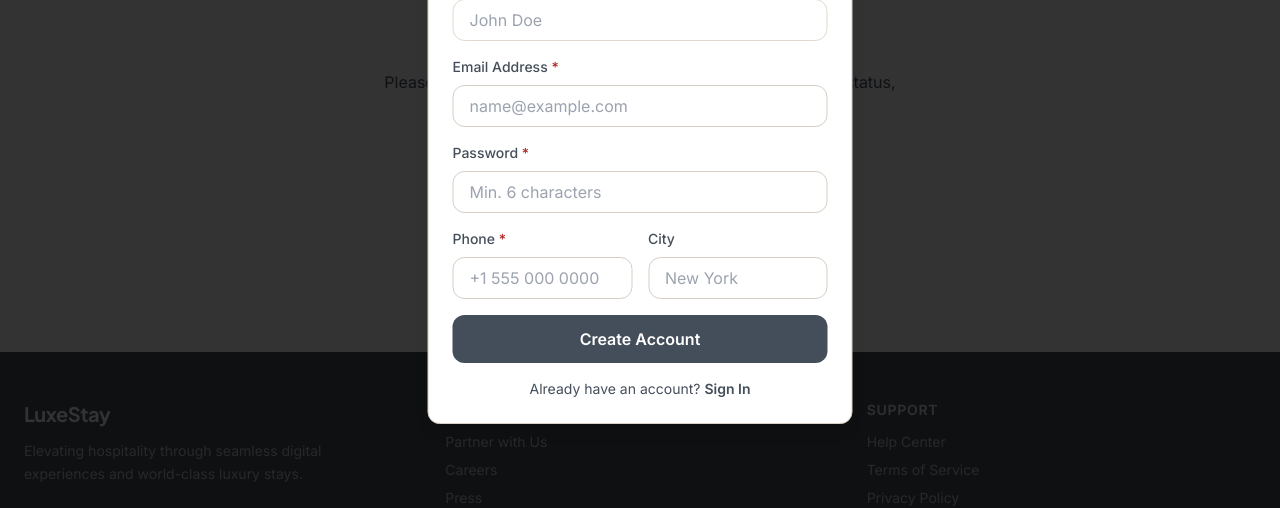
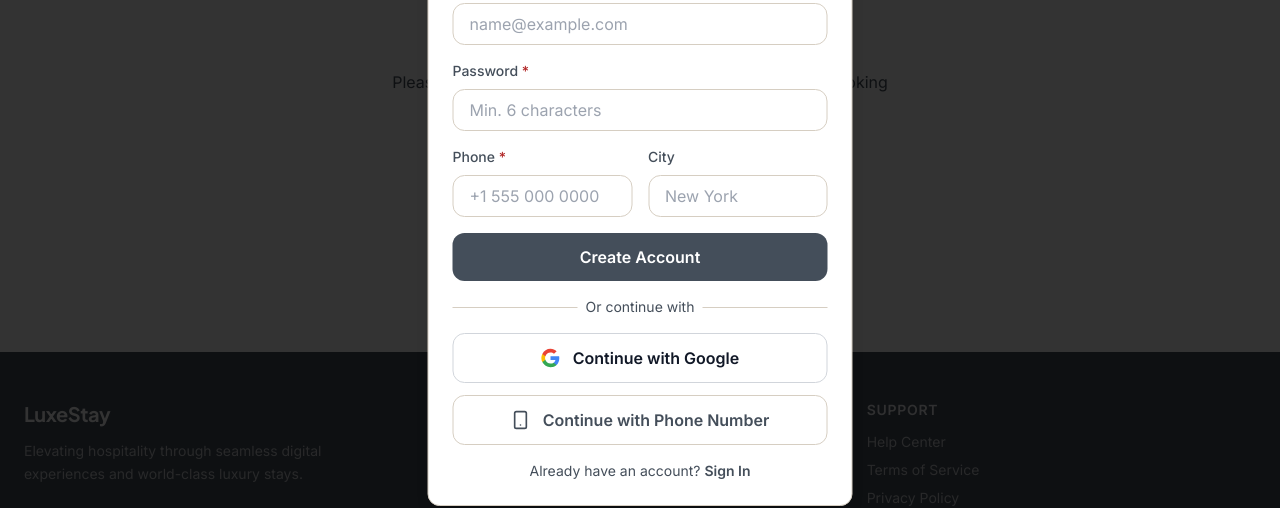
Before and after one commit to pavani163416/hotel-management, a React (Vite) app in the folder frontend/: page /profile in a window 1280 px wide. Both pictures are taken after a click on the button "Sign Up". Shown: the part 247-755 px from the top of the page. Built offline with nearby package versions, Linux system fonts and the light colour scheme; no server answers.

Commit message:
Restore auth options and simplify profile

```diff
--- a/frontend/src/components/AuthModal.tsx
+++ b/frontend/src/components/AuthModal.tsx
@@ -1,7 +1,7 @@
 import { useState, useEffect } from "react";
 import { Dialog, DialogContent, DialogHeader, DialogTitle } from "@/components/ui/dialog";
 import { useBooking } from "@/context/BookingContext";
-import { Loader2 } from "lucide-react";
+import { Loader2, Smartphone } from "lucide-react";
 import api from "@/services/api";
 
 type AuthModalProps = {
@@ -12,7 +12,7 @@ type AuthModalProps = {
 
 export function AuthModal({ isOpen, onClose, defaultMode = "signin" }: AuthModalProps) {
   const { setUser } = useBooking();
-  const [mode, setMode]         = useState<"signin" | "signup">(defaultMode);
+  const [mode, setMode]         = useState<"signin" | "signup" | "phone">(defaultMode);
   const [loading, setLoading]   = useState(false);
   const [error, setError]       = useState("");
   const [email, setEmail]       = useState("");
@@ -64,12 +64,91 @@ export function AuthModal({ isOpen, onClose, defaultMode = "signin" }: AuthModal
     }
   };
 
+  const finishAuth = (d: any) => {
+    localStorage.setItem("luxe_customer_token", d.token);
+    setUser({ name: d.name, email: d.email, phone: d.phone || "", city: d.city || "" });
+    onClose(); resetForm();
+  };
+
+  const loadGoogleScript = () =>
+    new Promise<void>((resolve, reject) => {
+      if ((window as any).google?.accounts?.id) return resolve();
+      const script = document.createElement("script");
+      script.src = "https://accounts.google.com/gsi/client";
+      script.async = true;
+      script.defer = true;
+      script.onload = () => resolve();
+      script.onerror = () => reject(new Error("Google sign-in could not be loaded."));
+      document.head.appendChild(script);
+    });
+
+  const handleGoogleLogin = async () => {
+    const clientId = import.meta.env.VITE_GOOGLE_CLIENT_ID;
+    if (!clientId) {
+      setError("Google sign-in is not configured yet.");
+      return;
+    }
+
+    setError("");
+    setLoading(true);
+    try {
+      await loadGoogleScript();
+      (window as any).google.accounts.id.initialize({
+        client_id: clientId,
+        callback: async (response: any) => {
+          try {
+            const res: any = await api.post("/auth/google", { idToken: response.credential });
+            finishAuth(res.data?.data ?? res.data);
+          } catch (err: any) {
+            setError(err.message || "Google sign-in failed.");
+          } finally {
+            setLoading(false);
+          }
+        },
+      });
+      (window as any).google.accounts.id.prompt();
+    } catch (err: any) {
+      setError(err.message || "Google sign-in failed.");
+      setLoading(false);
+    }
+  };
+
+  const AuthOptions = () => (
+    <>
+      <div className="relative my-5">
+        <div className="absolute inset-0 flex items-center">
+          <div className="w-full border-t border-border" />
+        </div>
+        <div className="relative flex justify-center text-sm">
+          <span className="px-2 bg-background text-muted-foreground">Or continue with</span>
+        </div>
+      </div>
+      <div className="grid gap-3">
+        <button type="button" onClick={handleGoogleLogin} disabled={loading}
+          className="w-full bg-white hover:bg-gray-50 text-gray-900 border border-gray-300 py-3 rounded-xl font-semibold flex items-center justify-center gap-3 transition-base">
+          <svg className="w-5 h-5" viewBox="0 0 24 24" aria-hidden="true">
+            <path fill="#4285F4" d="M22.56 12.25c0-.78-.07-1.53-.2-2.25H12v4.26h5.92c-.26 1.37-1.04 2.53-2.21 3.31v2.77h3.57c2.08-1.92 3.28-4.74 3.28-8.09z"/>
+            <path fill="#34A853" d="M12 23c2.97 0 5.46-.98 7.28-2.66l-3.57-2.77c-.98.66-2.23 1.06-3.71 1.06-2.86 0-5.29-1.93-6.16-4.53H2.18v2.84C3.99 20.53 7.7 23 12 23z"/>
+            <path fill="#FBBC05" d="M5.84 14.09c-.22-.66-.35-1.36-.35-2.09s.13-1.43.35-2.09V7.07H2.18C1.43 8.55 1 10.22 1 12s.43 3.45 1.18 4.93l2.85-2.22.81-.62z"/>
+            <path fill="#EA4335" d="M12 5.38c1.62 0 3.06.56 4.21 1.64l3.15-3.15C17.45 2.09 14.97 1 12 1 7.7 1 3.99 3.47 2.18 7.07l3.66 2.84c.87-2.6 3.3-4.53 6.16-4.53z"/>
+          </svg>
+          Continue with Google
+        </button>
+        <button type="button" onClick={() => { setMode("phone"); setError(""); }}
+          className="w-full bg-card hover:bg-secondary text-primary border border-border py-3 rounded-xl font-semibold flex items-center justify-center gap-3 transition-base">
+          <Smartphone className="w-5 h-5" />
+          Continue with Phone Number
+        </button>
+      </div>
+    </>
+  );
+
   return (
     <Dialog open={isOpen} onOpenChange={handleOpenChange}>
       <DialogContent className="sm:max-w-[425px]">
         <DialogHeader>
           <DialogTitle className="font-display text-2xl font-bold">
-            {mode === "signin" ? "Welcome Back" : "Create an Account"}
+            {mode === "signin" ? "Welcome Back" : mode === "phone" ? "Continue with Phone" : "Create an Account"}
           </DialogTitle>
         </DialogHeader>
 
@@ -92,13 +171,14 @@ export function AuthModal({ isOpen, onClose, defaultMode = "signin" }: AuthModal
               className="w-full bg-primary hover:bg-primary/90 text-primary-foreground py-3 rounded-xl font-semibold flex items-center justify-center transition-base mt-2">
               {loading ? <Loader2 className="w-5 h-5 animate-spin" /> : "Sign In"}
             </button>
+            <AuthOptions />
             <p className="text-center text-sm text-muted-foreground mt-4">
               Don't have an account?{" "}
               <button type="button" onClick={() => { setMode("signup"); resetForm(); }}
                 className="text-primary hover:underline font-semibold">Sign Up</button>
             </p>
           </form>
-        ) : (
+        ) : mode === "signup" ? (
           <form onSubmit={handleSignUp} className="space-y-4 mt-4">
             <div className="space-y-2">
               <label className="block text-sm font-medium">Full Name <span className="text-destructive">*</span></label>
@@ -137,12 +217,35 @@ export function AuthModal({ isOpen, onClose, defaultMode = "signin" }: AuthModal
               className="w-full bg-primary hover:bg-primary/90 text-primary-foreground py-3 rounded-xl font-semibold flex items-center justify-center transition-base mt-2">
               {loading ? <Loader2 className="w-5 h-5 animate-spin" /> : "Create Account"}
             </button>
+            <AuthOptions />
             <p className="text-center text-sm text-muted-foreground mt-4">
               Already have an account?{" "}
               <button type="button" onClick={() => { setMode("signin"); resetForm(); }}
                 className="text-primary hover:underline font-semibold">Sign In</button>
             </p>
           </form>
+        ) : (
+          <div className="space-y-4 mt-4">
+            <div className="space-y-2">
+              <label className="block text-sm font-medium">Phone Number</label>
+              <input type="tel" value={phone} onChange={e => setPhone(e.target.value)}
+                className="w-full px-4 py-2 border border-border rounded-lg outline-none focus:border-accent"
+                placeholder="+1 555 000 0000" autoComplete="tel" />
+            </div>
+            <p className="text-sm text-muted-foreground">
+              Phone number sign-in needs OTP service configuration. Use email/password or Google for now.
+            </p>
+            {error && <p className="text-destructive text-sm font-medium">{error}</p>}
+            <button type="button" onClick={() => { setMode("signup"); setError(""); }}
+              className="w-full bg-primary hover:bg-primary/90 text-primary-foreground py-3 rounded-xl font-semibold transition-base">
+              Continue to Create Account
+            </button>
+            <p className="text-center text-sm text-muted-foreground mt-4">
+              Prefer email?{" "}
+              <button type="button" onClick={() => { setMode("signin"); resetForm(); }}
+                className="text-primary hover:underline font-semibold">Sign In</button>
+            </p>
+          </div>
         )}
       </DialogContent>
     </Dialog>
--- a/frontend/src/pages/Profile.tsx
+++ b/frontend/src/pages/Profile.tsx
@@ -1,5 +1,5 @@
 import { useState, useEffect } from "react";
-import { User, Save, Award, LogOut, Mail, CheckCircle2 } from "lucide-react";
+import { User, Save, LogOut, Mail, CheckCircle2 } from "lucide-react";
 import Layout from "@/components/Layout";
 import { useBooking } from "@/context/BookingContext";
 import { AuthModal } from "@/components/AuthModal";
@@ -56,7 +56,7 @@ const Profile = () => {
         <div className="container py-20 max-w-xl text-center flex flex-col items-center">
           <div className="grid place-items-center w-24 h-24 rounded-full bg-accent/10 text-accent mb-6"><User className="w-10 h-10" /></div>
           <h1 className="font-display text-3xl font-bold mb-4">Account Profile</h1>
-          <p className="text-muted-foreground mb-8">Please log in to view and manage your profile details, loyalty status, and booking history.</p>
+          <p className="text-muted-foreground mb-8">Please log in to view and manage your profile details and booking history.</p>
           <div className="flex items-center gap-4">
             <button onClick={() => openAuth("signin")} className="px-6 py-2.5 text-sm font-semibold rounded-lg bg-accent text-accent-foreground hover:bg-accent/90 transition-base">Sign In</button>
             <button onClick={() => openAuth("signup")} className="px-6 py-2.5 text-sm font-semibold rounded-lg border border-border hover:bg-accent/5 transition-base">Create Account</button>
@@ -66,8 +66,6 @@ const Profile = () => {
       </Layout>
     );
   }
-
-  const completed = bookings.filter((b) => b.status !== "Cancelled").length;
 
   return (
     <Layout>
@@ -79,7 +77,6 @@ const Profile = () => {
             </div>
             <div>
               <h1 className="font-display text-2xl sm:text-3xl font-bold">{user.name}</h1>
-              <span className="inline-block mt-2 bg-accent/15 text-accent px-3 py-1 rounded-md text-xs font-bold uppercase tracking-wider">Platinum Member</span>
               <p className="text-muted-foreground text-sm mt-1">{user.city}</p>
             </div>
           </div>
@@ -105,7 +102,7 @@ const Profile = () => {
           </div>
         </div>
 
-        <div className="grid lg:grid-cols-[1fr_320px] gap-6">
+        <div className="max-w-3xl">
           <form onSubmit={save} className="bg-card border border-border rounded-2xl p-6">
             <h2 className="font-display text-xl font-bold mb-5">Personal Information</h2>
             <div className="grid sm:grid-cols-2 gap-5">
@@ -121,24 +118,6 @@ const Profile = () => {
               {saved && <span className="text-accent text-sm font-medium animate-fade-in">Profile updated!</span>}
             </div>
           </form>
-
-          <aside className="bg-primary text-primary-foreground rounded-2xl p-6">
-            <div className="flex items-center gap-2 mb-3">
-              <Award className="w-5 h-5 text-accent" />
-              <h3 className="font-display text-lg font-bold text-primary-foreground">Loyalty Status</h3>
-            </div>
-            <p className="font-display text-4xl font-bold text-primary-foreground">{2450 + completed * 150}</p>
-            <p className="text-primary-foreground/70 text-sm">Points</p>
-            <div className="mt-4 h-2 bg-primary-foreground/15 rounded-full overflow-hidden">
-              <div className="h-full bg-accent rounded-full" style={{ width: "78%" }} />
-            </div>
-            <p className="text-primary-foreground/80 text-xs mt-2">550 points to <span className="text-accent font-semibold">Diamond Status</span></p>
-            <div className="mt-6 pt-6 border-t border-primary-foreground/15 space-y-3 text-sm">
-              <Stat label="Completed Bookings" value={String(completed)} />
-              <Stat label="Member Since" value="Feb 2024" />
-              <Stat label="Preferred Region" value="Europe" />
-            </div>
-          </aside>
         </div>
       </div>
       <style>{`.input{width:100%;padding:.6rem 1rem;border:1px solid hsl(var(--border));border-radius:.5rem;outline:none;font-size:.875rem;background:transparent;color:hsl(var(--primary))}.input:focus{border-color:hsl(var(--accent))}`}</style>
@@ -155,8 +134,5 @@ const Profile = () => {
 const Field = ({ label, children }: { label: string; children: React.ReactNode }) => (
   <label className="block"><span className="text-xs uppercase tracking-wider text-muted-foreground font-semibold">{label}</span><div className="mt-1.5">{children}</div></label>
 );
-const Stat = ({ label, value }: { label: string; value: string }) => (
-  <div className="flex justify-between"><span className="text-primary-foreground/70">{label}</span><span className="font-semibold text-primary-foreground">{value}</span></div>
-);
 
 export default Profile;
```
